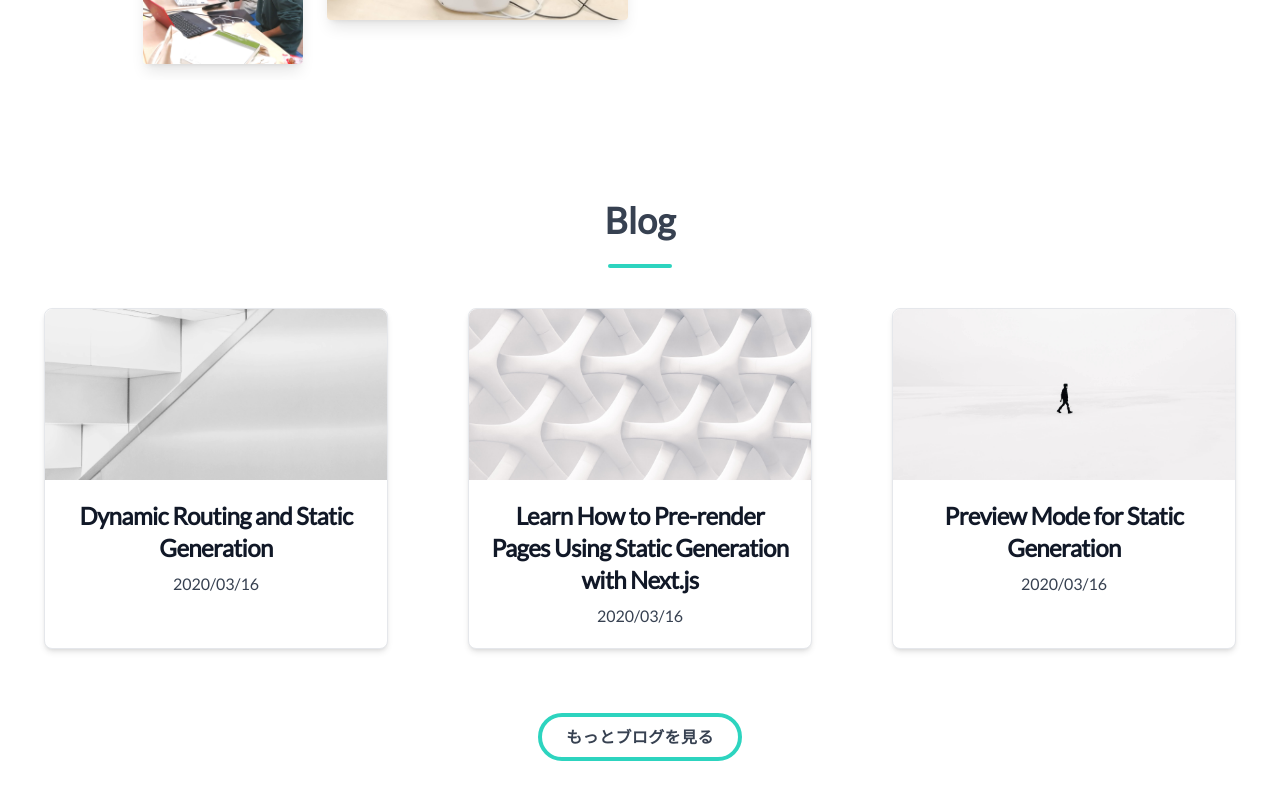
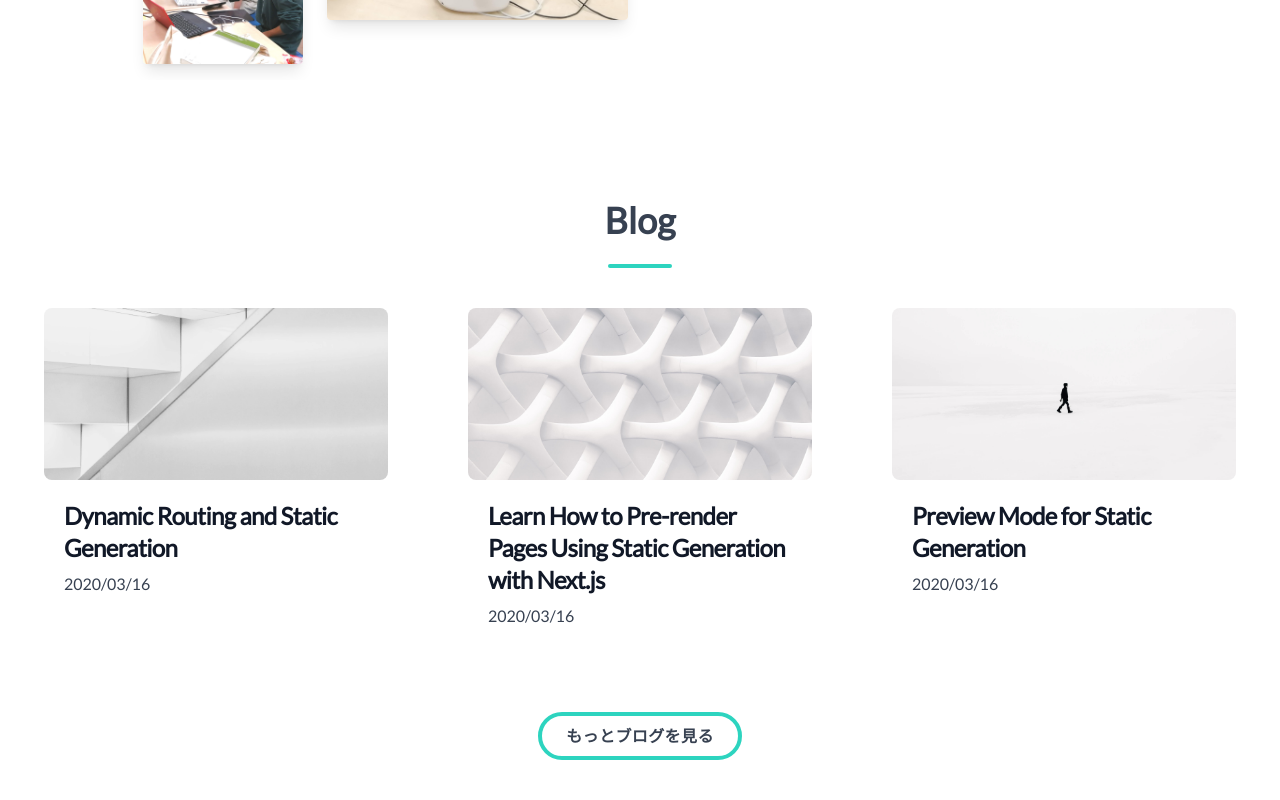
Before and after one commit to kyutech-programming-club/official-site, a Next.js app: page / in a window 1280 px wide. Shown: the part 804-1604 px from the top of the page. Built offline with nearby package versions, Linux system fonts and the light colour scheme.

Commit message:
🎨 Fix style of blog section

```diff
--- a/components/about.tsx
+++ b/components/about.tsx
@@ -13,7 +13,7 @@ const About = ({ content }: Props) => {
             <CustomImage />
           </div>
           <div className="flex flex-col flex-wrap lg:py-6 -mb-10 lg:w-1/2 lg:pl-8 lg:text-left text-center">
-            <p className="mt-6 text-gray-500 text-base text-justify">
+            <p className="mt-6 text-gray-600 text-base text-justify">
               {content}
             </p>
           </div>
--- a/components/more-stories.tsx
+++ /dev/null
@@ -1,26 +0,0 @@
-import PostPreview from "./post-preview";
-import Post from "../types/post";
-
-type Props = {
-  posts: Post[];
-};
-
-const MoreStories = ({ posts }: Props) => {
-  return (
-    <section>
-      <div className="grid md:grid-cols-3 md:gap-x-12 lg:gap-x-20 gap-y-20 md:gap-y-32 mb-16 place-content-center mt-10">
-        {posts.map((post) => (
-          <PostPreview
-            key={post.slug}
-            title={post.title}
-            date={post.date}
-            slug={post.slug}
-            coverImage={post.coverImage}
-          />
-        ))}
-      </div>
-    </section>
-  );
-};
-
-export default MoreStories;
--- /dev/null
+++ b/components/post-card.tsx
@@ -0,0 +1,29 @@
+import DateFormatter from "./date-formatter";
+import Link from "next/link";
+
+type Props = {
+  title: string;
+  date: string;
+  slug: string;
+  coverImage: string;
+};
+
+const PostCard = ({ title, date, slug, coverImage }: Props) => {
+  return (
+    <div className="max-w-sm bg-white rounded-lg">
+      <Link href={`/posts/${slug}`}>
+        <div>
+          <img className="rounded-lg" src={coverImage} alt="" />
+          <div className="p-5 text-left">
+            <h5 className="mb-2 text-2xl font-bold tracking-tight text-gray-900">
+              {title}
+            </h5>
+            <DateFormatter dateString={date} />
+          </div>
+        </div>
+      </Link>
+    </div>
+  );
+};
+
+export default PostCard;
--- a/components/post-preview.tsx
+++ b/components/post-preview.tsx
@@ -1,28 +1,25 @@
-import DateFormatter from "./date-formatter";
-import Link from "next/link";
+import PostCard from "./post-card";
+import Post from "../types/post";
 
 type Props = {
-  title: string;
-  date: string;
-  slug: string;
-  coverImage: string;
+  posts: Post[];
 };
 
-const PostPreview = ({ title, date, slug, coverImage }: Props) => {
+const PostPreview = ({ posts }: Props) => {
   return (
-    <div className="max-w-sm bg-white rounded-lg border border-gray-200 shadow-md">
-      <Link href={`/posts/${slug}`}>
-        <div>
-          <img className="rounded-t-lg" src={coverImage} alt="" />
-          <div className="p-5">
-            <h5 className="mb-2 text-2xl font-bold tracking-tight text-gray-900">
-              {title}
-            </h5>
-            <DateFormatter dateString={date} />
-          </div>
-        </div>
-      </Link>
-    </div>
+    <section>
+      <div className="grid md:grid-cols-3 md:gap-x-12 lg:gap-x-20 gap-y-20 md:gap-y-32 mb-16 place-content-center mt-10">
+        {posts.map((post) => (
+          <PostCard
+            key={post.slug}
+            title={post.title}
+            date={post.date}
+            slug={post.slug}
+            coverImage={post.coverImage}
+          />
+        ))}
+      </div>
+    </section>
   );
 };
 
--- a/pages/blog.tsx
+++ b/pages/blog.tsx
@@ -1,5 +1,5 @@
 import Container from "../components/container";
-import MoreStories from "../components/more-stories";
+import PostPreview from "../components/post-preview";
 import Layout from "../components/layout";
 import Hero from "../components/hero";
 import Section from "../components/section";
@@ -25,7 +25,7 @@ const Index = ({ allPosts }: Props) => {
         {/* All blog section */}
         <Section index="Blog" borderColor="teal">
           <Container>
-            {topPosts.length > 0 && <MoreStories posts={topPosts} />}
+            {topPosts.length > 0 && <PostPreview posts={topPosts} />}
           </Container>
         </Section>
       </Layout>
--- a/pages/index.tsx
+++ b/pages/index.tsx
@@ -1,16 +1,15 @@
 import Container from "../components/container";
-import MoreStories from "../components/more-stories";
 import Layout from "../components/layout";
 import Hero from "../components/hero";
 import Section from "../components/section";
 import About from "../components/about";
 import Button from "../components/button";
+import PostPreview from "../components/post-preview";
 import Recruitment from "../components/recruitment";
 import { getAllPosts } from "../lib/api";
 import Head from "next/head";
 import { CONTENT_IN_ABOUT_SECTION } from "../lib/constants";
 import Post from "../types/post";
-import Button from "../components/button";
 
 type Props = {
   allPosts: Post[];
@@ -38,7 +37,7 @@ const Index = ({ allPosts }: Props) => {
         {/* Blog section */}
         <Section index="Blog" borderColor="teal">
           <Container>
-            {topPosts.length > 0 && <MoreStories posts={topPosts} />}
+            {topPosts.length > 0 && <PostPreview posts={topPosts} />}
             <Button
               href="/blog"
               message="もっとブログを見る"
```
